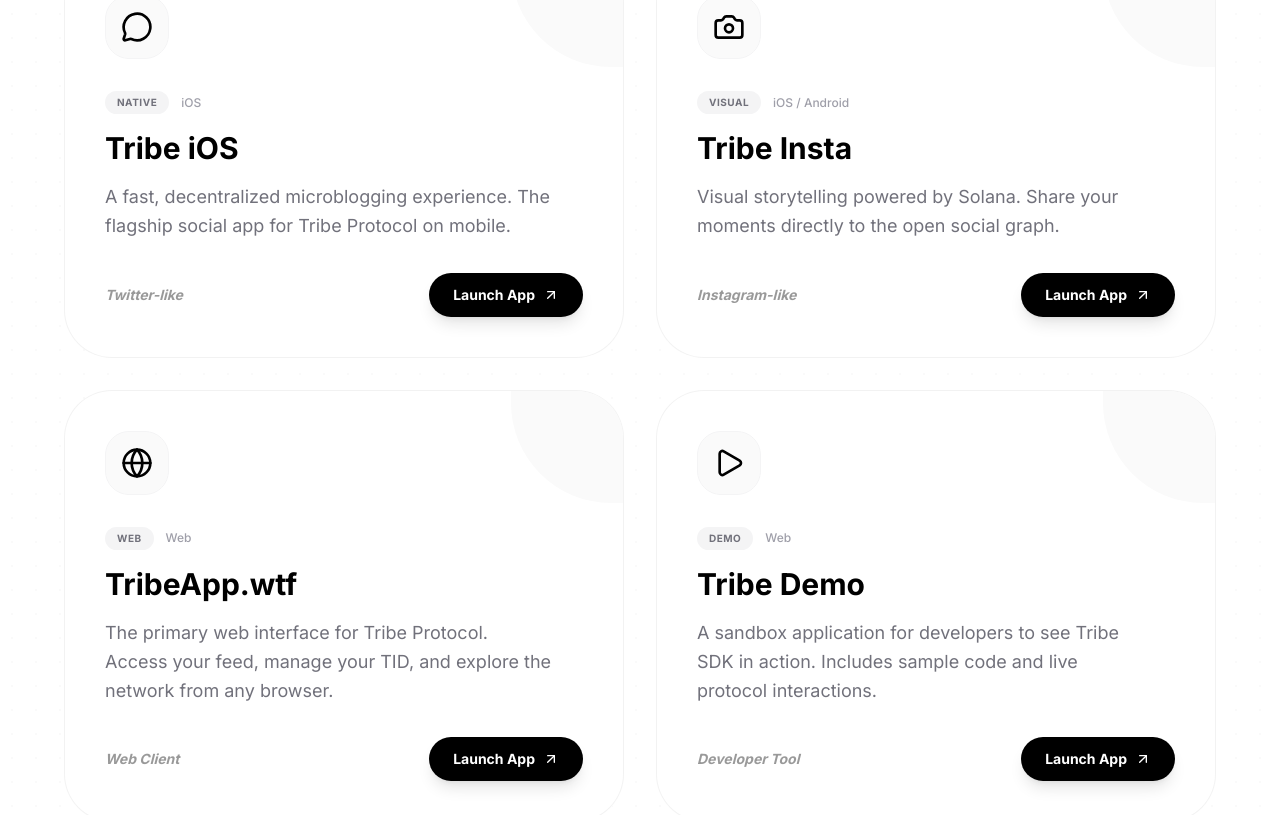
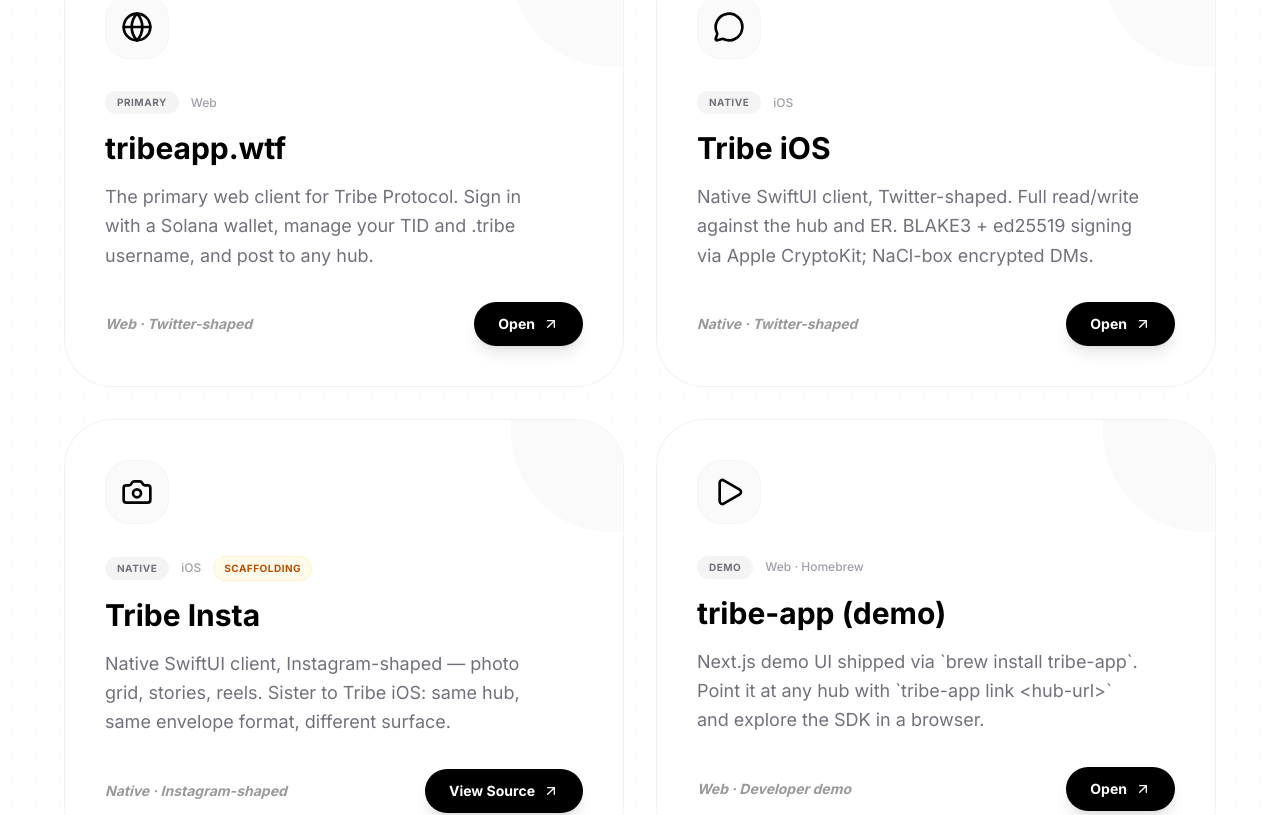
Before and after one commit to chaalpritam/tribeprotocol.xyz, a Next.js app: page /apps in a window 1280 px wide. Shown: the part 454-1269 px from the top of the page. Built offline with nearby package versions, Linux system fonts and the light colour scheme.

Commit message:
feat: refresh ecosystem apps page with tribe-insta and live repo links
Add apps layout metadata; reorder clients, link GitHub repos, and show scaffolding status for tribe-insta.

```diff
--- /dev/null
+++ b/app/apps/layout.tsx
@@ -0,0 +1,11 @@
+import type { Metadata } from "next";
+
+export const metadata: Metadata = {
+  title: "Ecosystem Apps",
+  description:
+    "Apps built on Tribe Protocol — tribeapp.wtf (web), tribe-ios (Twitter-shaped), tribe-insta (Instagram-shaped), and the tribe-app developer demo.",
+};
+
+export default function AppsLayout({ children }: { children: React.ReactNode }) {
+  return children;
+}
--- a/app/apps/page.tsx
+++ b/app/apps/page.tsx
@@ -7,46 +7,49 @@
   Globe,
   Play,
   ArrowUpRight,
-  Layout,
-  Smartphone
+  Layout
 } from "lucide-react";
 
 const apps = [
   {
+    name: "tribeapp.wtf",
+    description: "The primary web client for Tribe Protocol. Sign in with a Solana wallet, manage your TID and .tribe username, and post to any hub.",
+    type: "Web · Twitter-shaped",
+    icon: Globe,
+    platform: "Web",
+    link: "https://tribeapp.wtf",
+    tag: "Primary",
+    status: "live"
+  },
+  {
     name: "Tribe iOS",
-    description: "A fast, decentralized microblogging experience. The flagship social app for Tribe Protocol on mobile.",
-    type: "Twitter-like",
+    description: "Native SwiftUI client, Twitter-shaped. Full read/write against the hub and ER. BLAKE3 + ed25519 signing via Apple CryptoKit; NaCl-box encrypted DMs.",
+    type: "Native · Twitter-shaped",
     icon: MessageCircle,
     platform: "iOS",
-    link: "#",
-    tag: "Native"
+    link: "https://github.com/chaalpritam/tribe-ios",
+    tag: "Native",
+    status: "live"
   },
   {
     name: "Tribe Insta",
-    description: "Visual storytelling powered by Solana. Share your moments directly to the open social graph.",
-    type: "Instagram-like",
+    description: "Native SwiftUI client, Instagram-shaped — photo grid, stories, reels. Sister to Tribe iOS: same hub, same envelope format, different surface.",
+    type: "Native · Instagram-shaped",
     icon: Camera,
-    platform: "iOS / Android",
-    link: "#",
-    tag: "Visual"
+    platform: "iOS",
+    link: "https://github.com/chaalpritam/tribe-insta",
+    tag: "Native",
+    status: "scaffolding"
   },
   {
-    name: "TribeApp.wtf",
-    description: "The primary web interface for Tribe Protocol. Access your feed, manage your TID, and explore the network from any browser.",
-    type: "Web Client",
-    icon: Globe,
-    platform: "Web",
-    link: "https://tribeapp.wtf",
-    tag: "Web"
-  },
-  {
-    name: "Tribe Demo",
-    description: "A sandbox application for developers to see Tribe SDK in action. Includes sample code and live protocol interactions.",
-    type: "Developer Tool",
+    name: "tribe-app (demo)",
+    description: "Next.js demo UI shipped via `brew install tribe-app`. Point it at any hub with `tribe-app link <hub-url>` and explore the SDK in a browser.",
+    type: "Web · Developer demo",
     icon: Play,
-    platform: "Web",
-    link: "#",
-    tag: "Demo"
+    platform: "Web · Homebrew",
+    link: "https://github.com/chaalpritam/tribe-demo-app",
+    tag: "Demo",
+    status: "live"
   }
 ];
 
@@ -101,13 +104,18 @@
                   <app.icon className="w-8 h-8 text-black" />
                 </div>
 
-                <div className="flex items-center gap-3 mb-4">
+                <div className="flex items-center gap-3 mb-4 flex-wrap">
                   <span className="px-3 py-1 rounded-full bg-zinc-100 text-[10px] font-bold uppercase tracking-wider text-zinc-500 group-hover:bg-zinc-200">
                     {app.tag}
                   </span>
                   <span className="text-xs font-medium text-zinc-400">
                     {app.platform}
                   </span>
+                  {app.status === "scaffolding" && (
+                    <span className="px-2.5 py-1 rounded-full bg-amber-50 text-[10px] font-bold uppercase tracking-wider text-amber-700 border border-amber-100">
+                      Scaffolding
+                    </span>
+                  )}
                 </div>
 
                 <h3 className="text-3xl font-bold mb-4">{app.name}</h3>
@@ -121,9 +129,11 @@
                   </span>
                   <a
                     href={app.link}
+                    target={app.link.startsWith("http") ? "_blank" : undefined}
+                    rel={app.link.startsWith("http") ? "noopener noreferrer" : undefined}
                     className="flex items-center gap-2 font-bold text-sm bg-black text-white px-6 py-3 rounded-full hover:bg-zinc-800 transition-all shadow-lg shadow-black/10"
                   >
-                    Launch App <ArrowUpRight className="w-4 h-4" />
+                    {app.status === "scaffolding" ? "View Source" : "Open"} <ArrowUpRight className="w-4 h-4" />
                   </a>
                 </div>
               </div>
```
